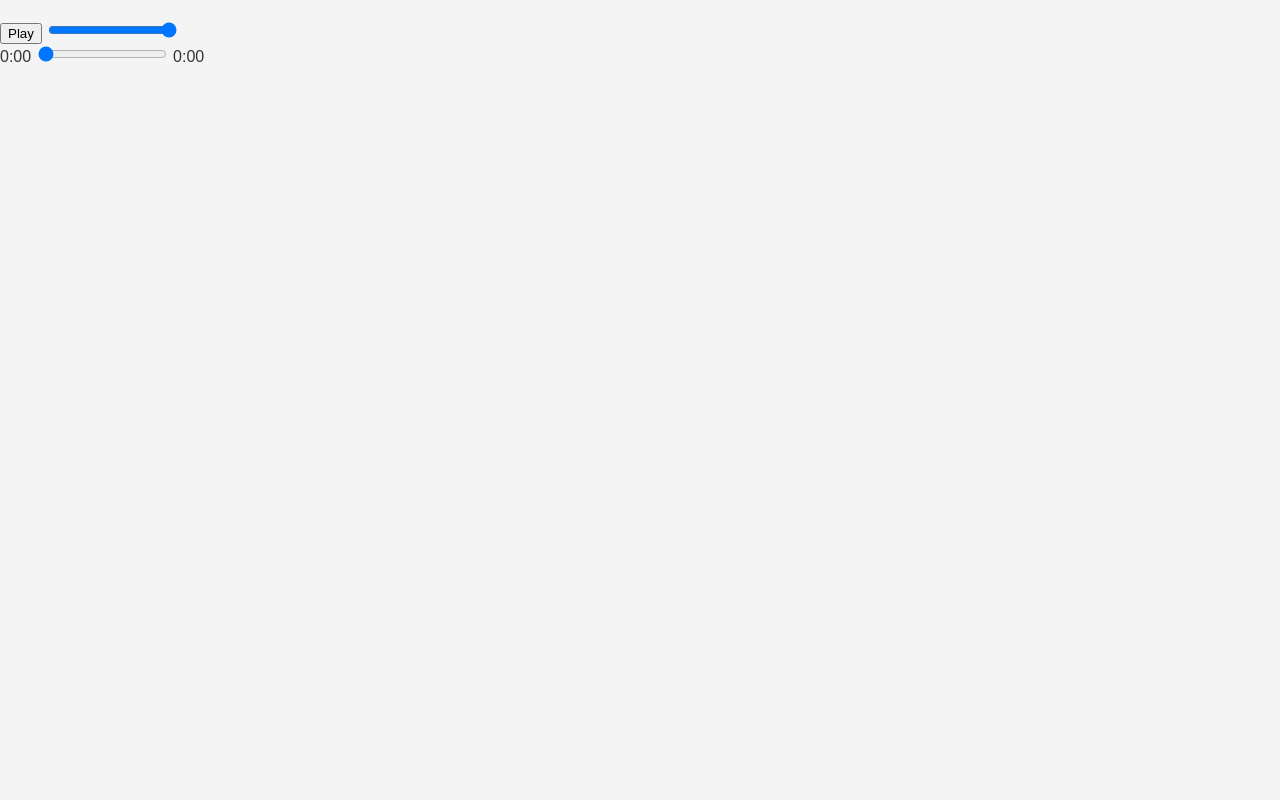
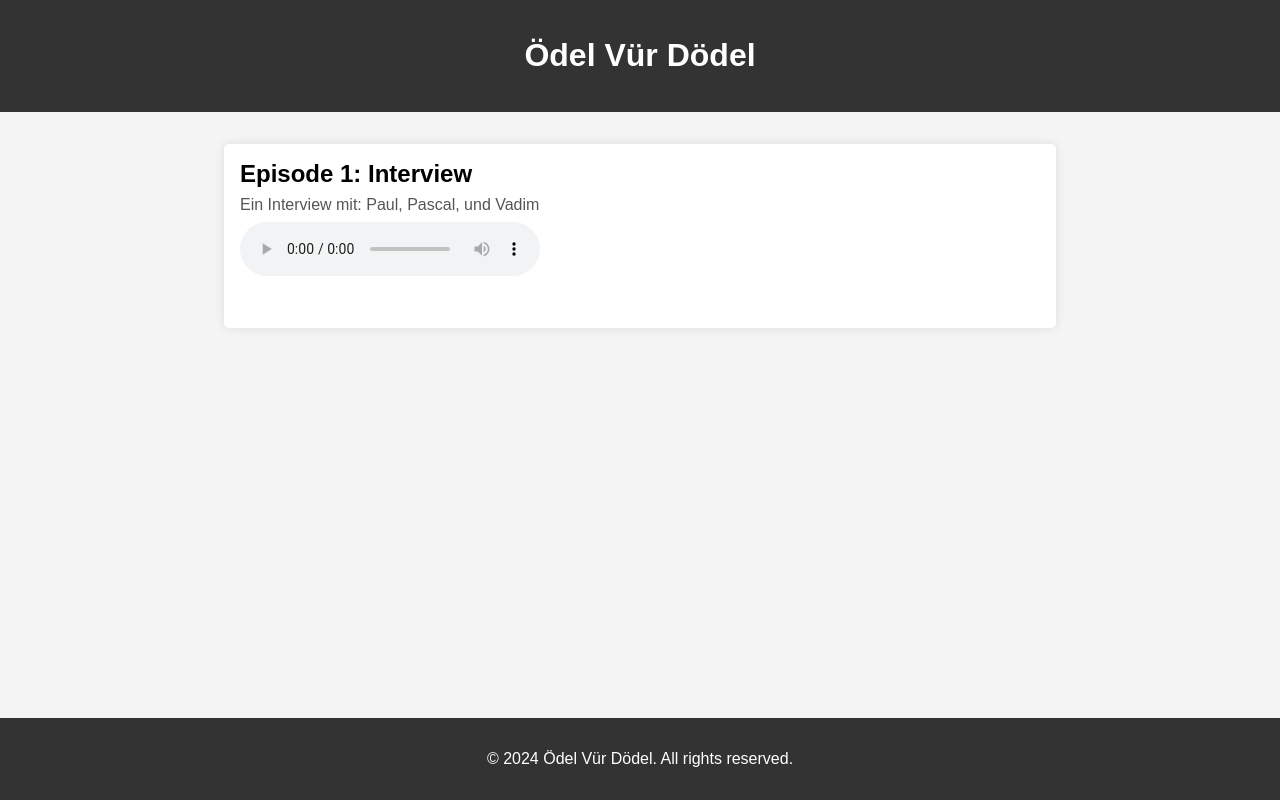
Before and after one commit to CommandX2603/CommandX2603.github.io, a plain HTML site: page ÖdelVürDödel.html in a window 1280 px wide. Drawn offline with Linux system fonts and the light colour scheme.

Commit message:
Update ÖdelVürDödel.html

```diff
--- a/ÖdelVürDödel.html
+++ b/ÖdelVürDödel.html
@@ -3,99 +3,67 @@
 <head>
     <meta charset="UTF-8">
     <meta name="viewport" content="width=device-width, initial-scale=1.0">
-    <title>Ödel vür Dödel</title>
+    <title>Ödel Vür Dödel</title>
     <style>
         body {
             font-family: Arial, sans-serif;
+            background-color: #f4f4f4;
             margin: 0;
             padding: 0;
-            background-color: #f4f4f4;
-            color: #333;
+        }
+        header {
+            background-color: #333;
+            color: #fff;
+            padding: 1rem 0;
+            text-align: center;
         }
         .container {
-            width: 80%;
-            margin: auto;
-            overflow: hidden;
-            padding: 20px;
+            max-width: 800px;
+            margin: 2rem auto;
+            padding: 1rem;
+            background-color: #fff;
+            border-radius: 5px;
+            box-shadow: 0 0 10px rgba(0, 0, 0, 0.1);
         }
-        header {
-            background: #333;
+        .episode {
+            margin-bottom: 2rem;
+        }
+        .episode h2 {
+            margin: 0;
+            font-size: 1.5rem;
+        }
+        .episode p {
+            margin: 0.5rem 0;
+            color: #555;
+        }
+        footer {
+            background-color: #333;
             color: #fff;
-            padding-top: 30px;
-            min-height: 70px;
-            border-bottom: #77b300 3px solid;
-        }
-        header a, header h1 {
-            color: #fff;
-            text-decoration: none;
-            text-transform: uppercase;
-            font-size: 24px;
-        }
-        .description {
-            margin: 20px 0;
-            font-size: 18px;
-            line-height: 1.6;
-        }
-        .audio-player {
-            margin-top: 20px;
+            text-align: center;
+            padding: 1rem 0;
+            position: absolute;
+            bottom: 0;
+            width: 100%;
         }
     </style>
 </head>
 <body>
-    <div class="audio-player">
-        <audio id="audio" src="podcast1.mp3"></audio>
-        <div class="controls">
-            <button id="play-pause">Play</button>
-            <input type="range" id="volume" min="0" max="1" step="0.01" value="1">
+    <header>
+        <h1>Ödel Vür Dödel</h1>
+    </header>
+    <div class="container">
+        <div class="episode">
+            <h2>Episode 1: Interview</h2>
+            <p>Ein Interview mit: Paul, Pascal, und Vadim</p>
+            <audio controls>
+                <source src="Podcast1.mp3" type="audio/mpeg">
+                Your browser does not support the audio element.
+            </audio>
         </div>
-        <div class="progress-container">
-            <span id="current-time" class="time">0:00</span>
-            <input type="range" id="progress" min="0" max="100" value="0">
-            <span id="duration" class="time">0:00</span>
-        </div>
+        <!-- Add more episodes as needed -->
     </div>
-
-    <script>
-        const audio = document.getElementById('audio');
-        const playPauseButton = document.getElementById('play-pause');
-        const volumeControl = document.getElementById('volume');
-        const progressControl = document.getElementById('progress');
-        const currentTimeDisplay = document.getElementById('current-time');
-        const durationDisplay = document.getElementById('duration');
-
-        playPauseButton.addEventListener('click', () => {
-            if (audio.paused) {
-                audio.play();
-                playPauseButton.textContent = 'Pause';
-            } else {
-                audio.pause();
-                playPauseButton.textContent = 'Play';
-            }
-        });
-
-        audio.addEventListener('loadedmetadata', () => {
-            durationDisplay.textContent = formatTime(audio.duration);
-            progressControl.max = audio.duration;
-        });
-
-        audio.addEventListener('timeupdate', () => {
-            currentTimeDisplay.textContent = formatTime(audio.currentTime);
-            progressControl.value = audio.currentTime;
-        });
-
-        progressControl.addEventListener('input', () => {
-            audio.currentTime = progressControl.value;
-        });
-
-        volumeControl.addEventListener('input', () => {
-            audio.volume = volumeControl.value;
-        });
-
-        function formatTime(seconds) {
-            const minutes = Math.floor(seconds / 60);
-            seconds = Math.floor(seconds % 60);
-            return `${minutes}:${seconds < 10 ? '0' : ''}${seconds}`;
-        }
-    </script>
+    <footer>
+        <p>&copy; 2024 Ödel Vür Dödel. All rights reserved.</p>
+    </footer>
 </body>
-</html
+</html>
```
